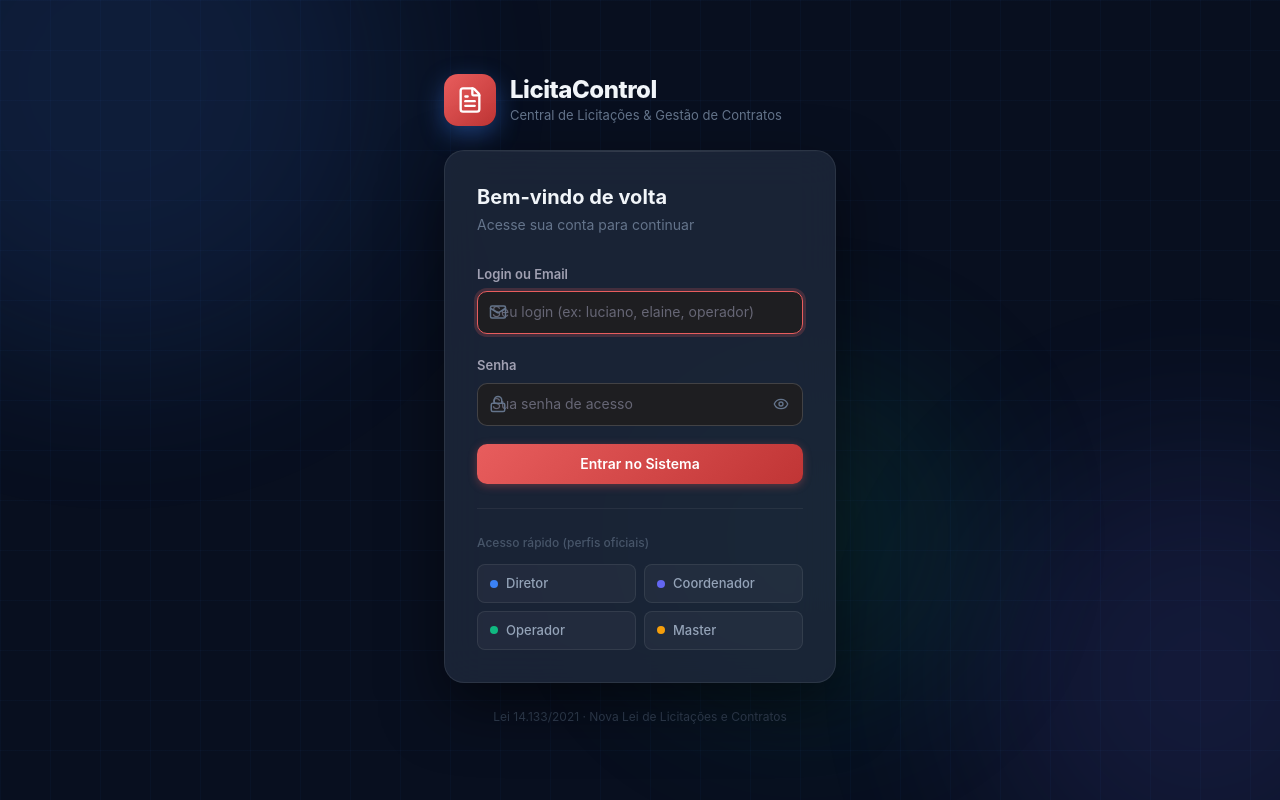
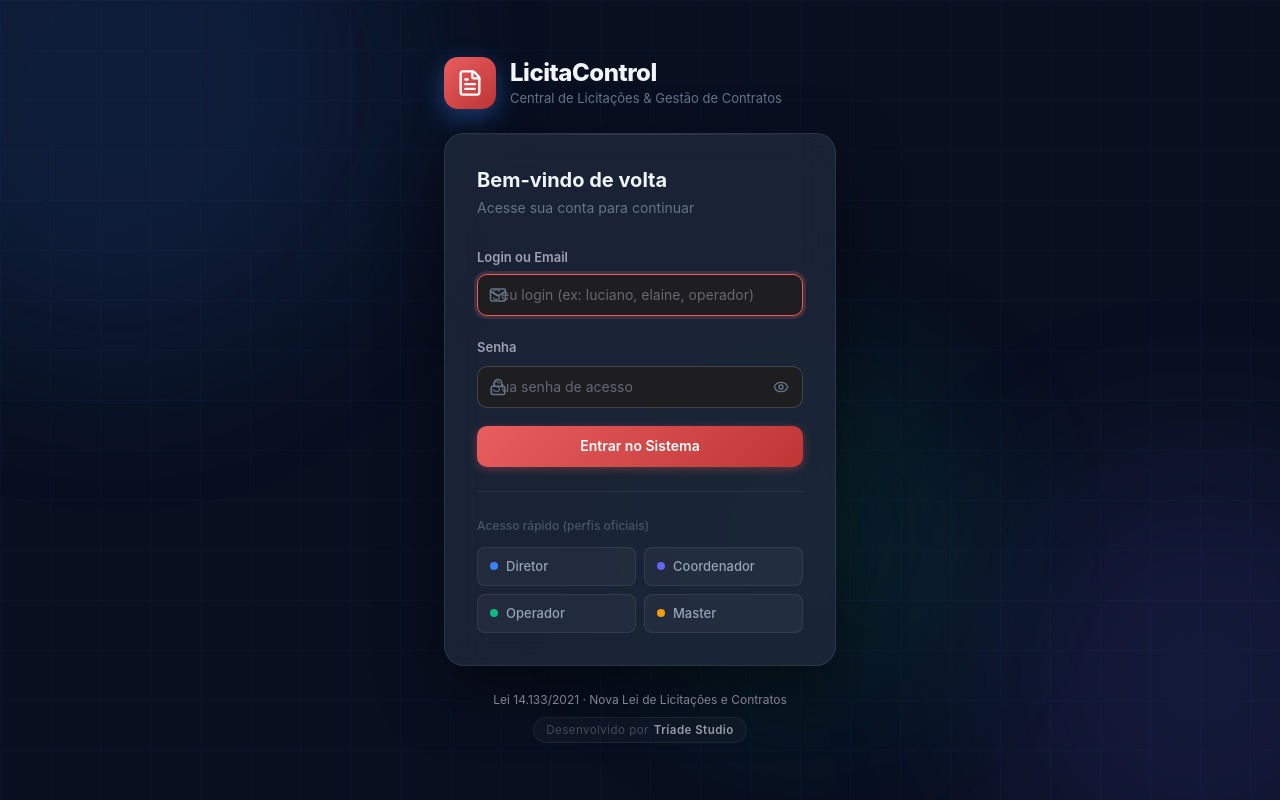
Before and after one commit to Poneyzada/Ctrl-licitacoes-app, a Next.js app: page /login in a window 1280 px wide. Built offline with nearby package versions, Linux system fonts and the light colour scheme; no server answers.

Commit message:
feat: adicionar assinatura executiva e minimalista Tríade Studio no layout, sidebar e login

```diff
--- a/src/app/dashboard/layout.tsx
+++ b/src/app/dashboard/layout.tsx
@@ -26,6 +26,24 @@ export default async function DashboardLayout({
       <div className="main-content dashboard-layout">
         <div className="page-wrapper">
           {children}
+          <footer style={{
+            marginTop: '48px',
+            paddingTop: '20px',
+            borderTop: '1px solid rgba(255, 255, 255, 0.04)',
+            display: 'flex',
+            justifyContent: 'space-between',
+            alignItems: 'center',
+            fontSize: '0.74rem',
+            color: 'var(--text-muted)',
+            flexWrap: 'wrap',
+            gap: '8px'
+          }}>
+            <span>LicitaControl · Central de Licitações & Gestão de Contratos</span>
+            <span style={{ display: 'inline-flex', alignItems: 'center', gap: '5px' }}>
+              <span style={{ opacity: 0.7 }}>Desenvolvido por</span>
+              <strong style={{ color: 'var(--text-secondary)', fontWeight: 600 }}>Tríade Studio</strong>
+            </span>
+          </footer>
         </div>
       </div>
     </div>
--- a/src/app/login/page.tsx
+++ b/src/app/login/page.tsx
@@ -182,9 +182,26 @@ export default function LoginPage() {
         </div>
 
         {/* Footer */}
-        <p className="login-footer">
-          Lei 14.133/2021 · Nova Lei de Licitações e Contratos
-        </p>
+        <div className="login-footer" style={{ textAlign: 'center', display: 'flex', flexDirection: 'column', gap: '8px', alignItems: 'center' }}>
+          <p style={{ margin: 0 }}>Lei 14.133/2021 · Nova Lei de Licitações e Contratos</p>
+          <div style={{
+            fontSize: '0.72rem',
+            color: 'var(--text-muted)',
+            display: 'inline-flex',
+            alignItems: 'center',
+            gap: '5px',
+            letterSpacing: '0.04em',
+            padding: '3px 12px',
+            borderRadius: '999px',
+            background: 'rgba(255, 255, 255, 0.03)',
+            border: '1px solid rgba(255, 255, 255, 0.06)'
+          }}>
+            <span style={{ opacity: 0.65 }}>Desenvolvido por</span>
+            <span style={{ fontWeight: 600, color: 'var(--text-secondary)', letterSpacing: '0.04em' }}>
+              Tríade Studio
+            </span>
+          </div>
+        </div>
       </div>
 
       <style>{`
--- a/src/components/layout/Sidebar.tsx
+++ b/src/components/layout/Sidebar.tsx
@@ -173,6 +173,30 @@ export function Sidebar({ user = { name: 'Usuário', role: 'OPERADOR' }, notific
             <LogOut size={18} />
           </button>
         </div>
+
+        {/* Minimalist Agency Signature */}
+        <div style={{
+          padding: '6px 16px 10px',
+          display: 'flex',
+          alignItems: 'center',
+          justifyContent: 'space-between',
+          fontSize: '0.68rem',
+          color: 'var(--text-muted)',
+          borderTop: '1px solid rgba(255, 255, 255, 0.03)',
+          background: 'rgba(0, 0, 0, 0.12)'
+        }}>
+          <span style={{ fontSize: '0.64rem', opacity: 0.45, letterSpacing: '0.04em' }}>v2.4</span>
+          <span style={{ display: 'inline-flex', alignItems: 'center', gap: '4px', letterSpacing: '0.03em' }}>
+            <span style={{ opacity: 0.55 }}>by</span>
+            <span style={{
+              fontWeight: 600,
+              color: 'var(--text-secondary)',
+              letterSpacing: '0.04em'
+            }}>
+              Tríade Studio
+            </span>
+          </span>
+        </div>
       </aside>
 
       {/* Mobile Bottom Nav */}
@@ -226,6 +250,15 @@ export function Sidebar({ user = { name: 'Usuário', role: 'OPERADOR' }, notific
                 <LogOut size={18} />
                 Sair da conta
               </button>
+              <div style={{
+                textAlign: 'center',
+                paddingTop: '12px',
+                fontSize: '0.72rem',
+                color: 'var(--text-muted)',
+                letterSpacing: '0.03em'
+              }}>
+                by <strong style={{ color: 'var(--text-secondary)', fontWeight: 600 }}>Tríade Studio</strong>
+              </div>
             </div>
           </div>
         </div>
```
